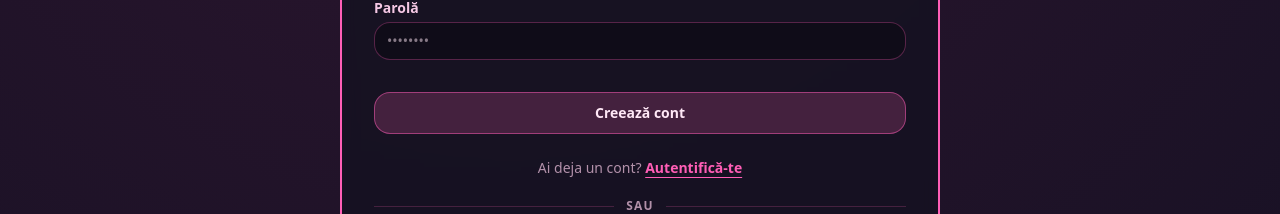
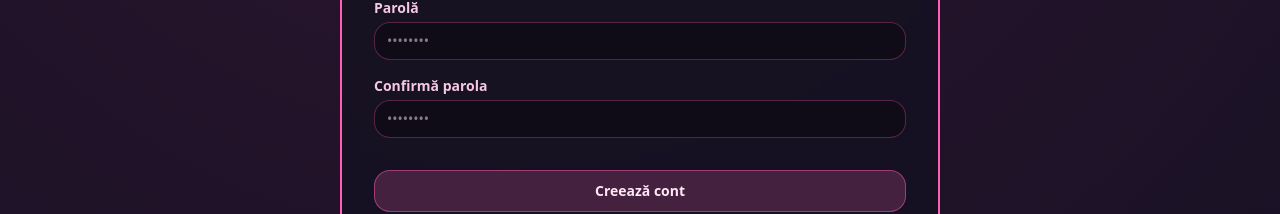
Before and after one commit to Proiect-A1/Frontend, a React (Vite) app in the folder fiicoder-frontend/: page /login in a window 1280 px wide. Both pictures are taken after a click on the button "Înregistrează-te". Shown: the part 457-671 px from the top of the page. Built offline with nearby package versions, Linux system fonts and the light colour scheme; no server answers.

Commit message:
double checked password

```diff
--- a/fiicoder-frontend/src/pages/Login.tsx
+++ b/fiicoder-frontend/src/pages/Login.tsx
@@ -20,6 +20,7 @@ export default function Login() {
     // Form state
     const [usernameOrEmail, setUsernameOrEmail] = useState('');
     const [password, setPassword] = useState('');
+    const [confirmPassword, setConfirmPassword] = useState('');
     // Register-only fields
     const [username, setUsername] = useState('');
     const [firstName, setFirstName] = useState('');
@@ -77,8 +78,15 @@ export default function Login() {
                 setLastName('');
                 setEmail('');
                 setPassword('');
+                setConfirmPassword('');
                 navigate('/problems');
             } else {
+                if (password !== confirmPassword) {
+                    setFieldErrors({ confirmPassword: 'Parolele nu coincid.' });
+                    setError(lang === 'RO' ? 'Parolele nu coincid.' : 'Passwords do not match.');
+                    return;
+                }
+
                 await authService.register({
                     username,
                     firstName,
@@ -102,6 +110,7 @@ export default function Login() {
                 setLastName('');
                 setEmail('');
                 setPassword('');
+                setConfirmPassword('');
             }
         } catch (err) {
             if (err instanceof AuthError) {
@@ -130,6 +139,7 @@ export default function Login() {
         // Keep login and register fields separate. Only clear sensitive data.
         clearMessages();
         setPassword('');
+        setConfirmPassword('');
         setIsLogin((prev) => !prev);
     };
 
@@ -315,6 +325,28 @@ export default function Login() {
                                 <p className="mt-1 text-xs text-red-400">{fieldErrors.password}</p>
                             )}
                         </div>
+                        <div>
+                            <label className="block text-sm font-semibold text-(--text) mb-1">
+                                {lang === 'RO' ? 'Confirmă parola' : 'Confirm password'}
+                            </label>
+                            <input
+                                type="password"
+                                required
+                                value={confirmPassword}
+                                onChange={(e) => setConfirmPassword(e.target.value)}
+                                placeholder="••••••••"
+                                className={`w-full rounded-2xl border bg-(--surface-input) px-3 py-2 text-sm text-(--text-h) outline-none transition hover:border-(--accent) focus:border-(--accent) ${
+                                    fieldErrors.confirmPassword
+                                        ? 'border-red-400/60'
+                                        : 'border-(--accent)/30'
+                                }`}
+                            />
+                            {fieldErrors.confirmPassword && (
+                                <p className="mt-1 text-xs text-red-400">
+                                    {fieldErrors.confirmPassword}
+                                </p>
+                            )}
+                        </div>
                     </>
                 )}
 
```
